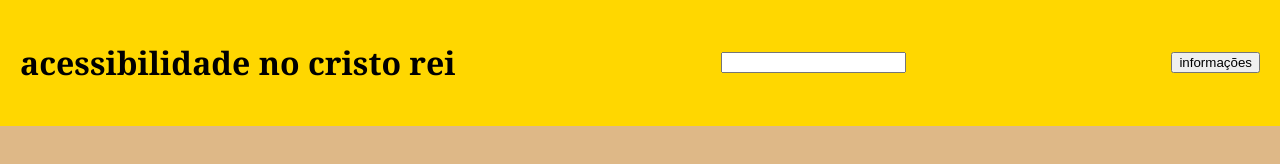
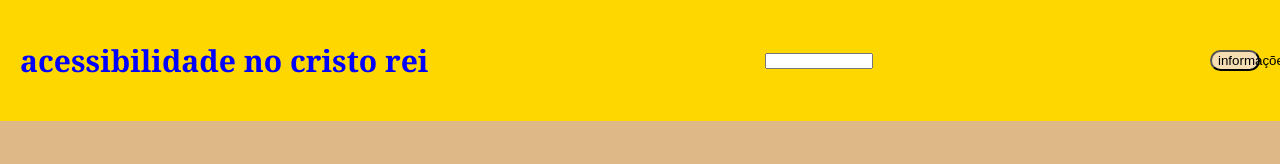
Before and after one commit to pereirarodriguesjoao/projeto-teste-certo, a plain HTML site: page index.html in a window 1280 px wide. Drawn offline with Linux system fonts and the light colour scheme.

Commit message:
organizado

```diff
--- a/style.css
+++ b/style.css
@@ -11,11 +11,16 @@ padding: 20px;
 display: flex;
 }
 h1{
+color: blue;
+font-size: 30px;
 
 }
 input{
-
+width: 100px;
+height: 10px;
 }
 button{
-
+background-color: wheat;
+width: 50px;
+border-radius: 30px;
 }
```
